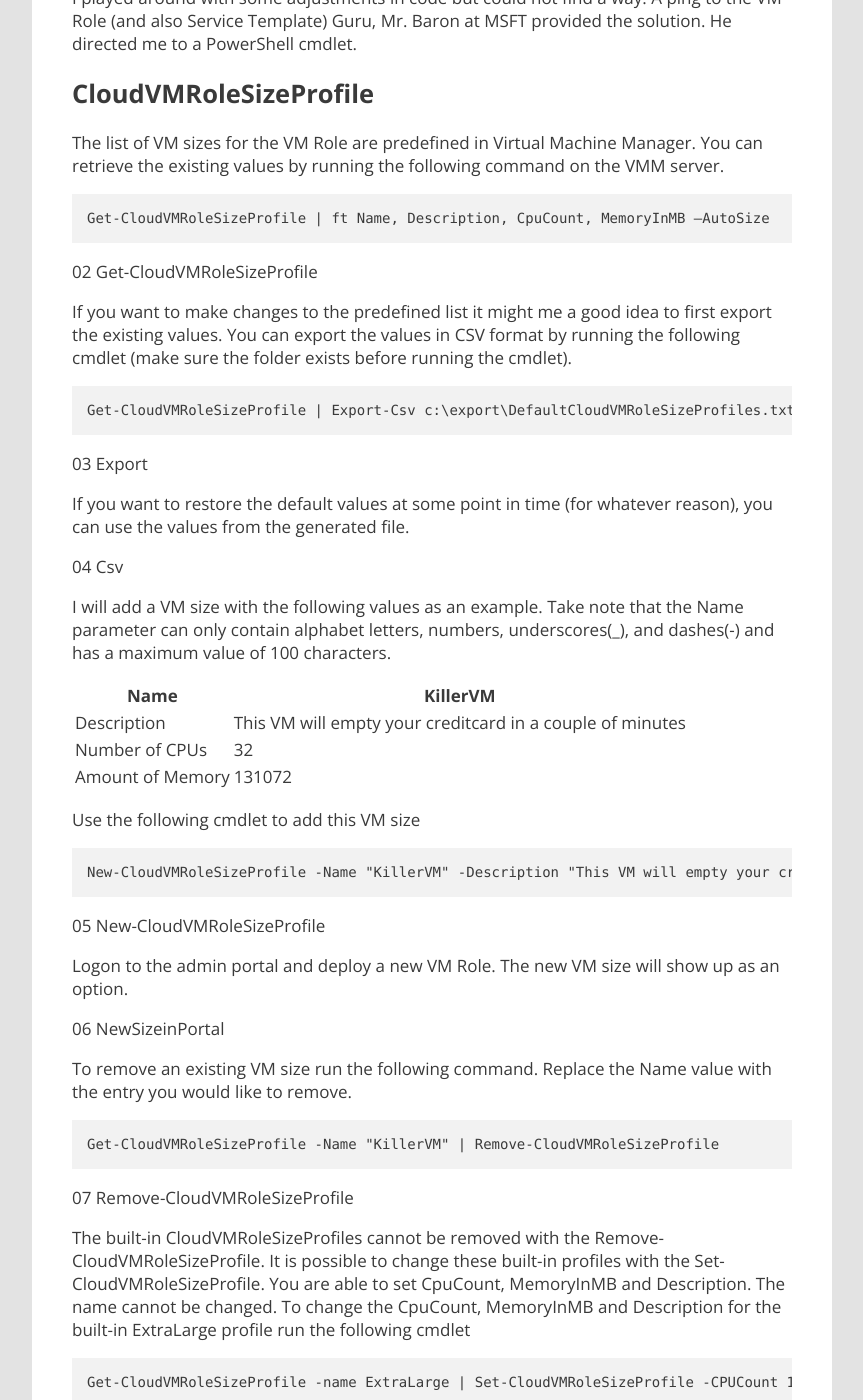
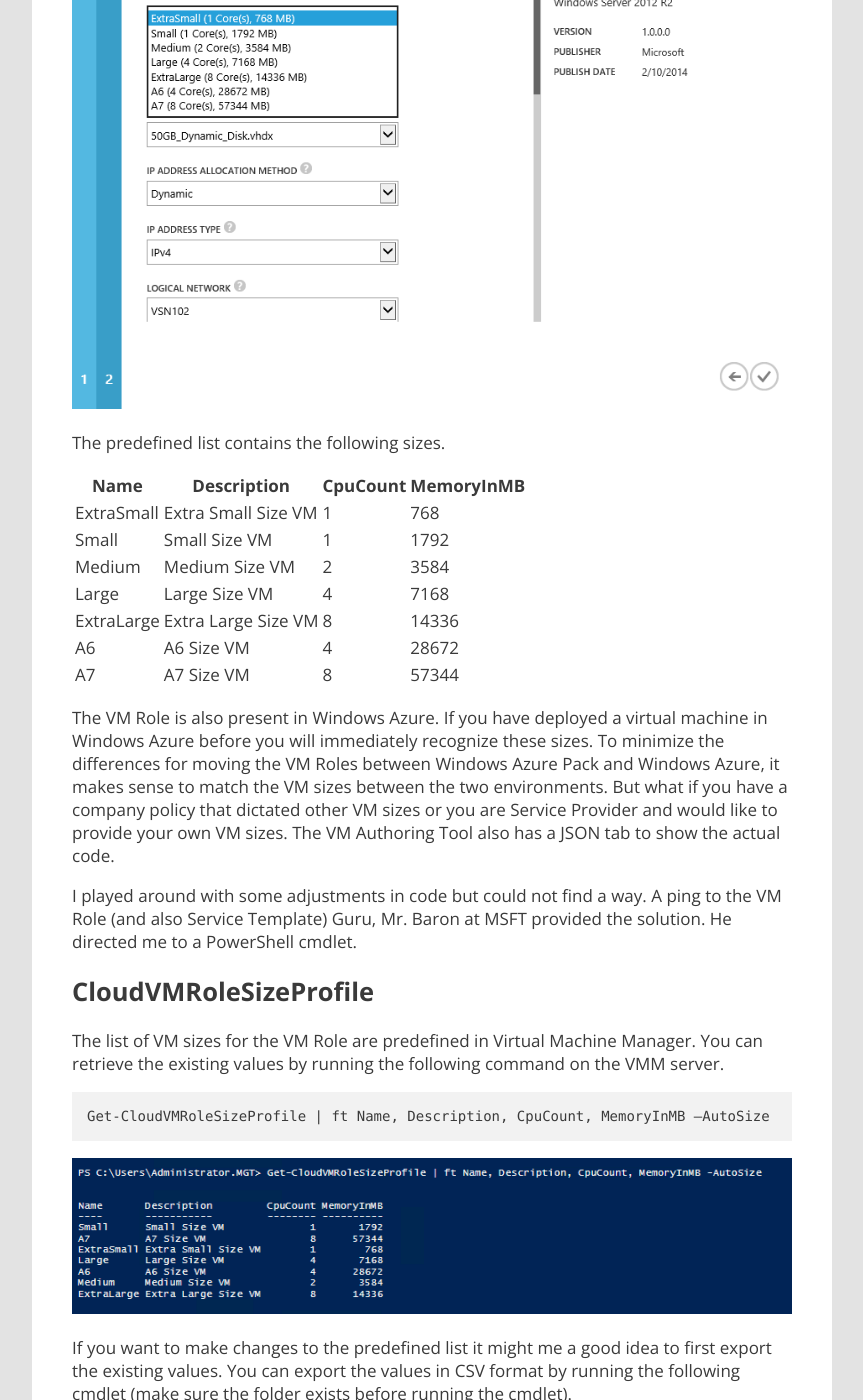
Before and after one commit to marcvaneijk/marcvaneijk.old, a Jekyll site: the page built from _posts/2014-03-09-vmrolesize.md, in a window 1280 px wide and 1400 px high, scrolled down 1676 px. Shown: the whole window, without its empty margins (58-921 px from the left). Built offline with Jekyll 4.4.1, drawn with Linux system fonts in a browser that asks for light colours; nearby versions of some CDN libraries; some of the changed text lies outside the part shown.

Commit message:
Update 2014-03-09-vmrolesize.md

````diff
--- a/_posts/2014-03-09-vmrolesize.md
+++ b/_posts/2014-03-09-vmrolesize.md
@@ -7,7 +7,7 @@ tags: CloudVMRoleSizeProfile, Marc van Eijk, Service Template, VM Role, VM templ
 ---
 In Windows Azure Pack you can deploy standalone virtual machines, which are directly mapped to VM Templates in Virtual Machine Manager. The VM Templates are limited to deploy an Operating System, without applications. The VM Template allows you to configure the number of CPUs and the amount of Memory assigned to it. Since the standalone Virtual Machine in Windows Azure Pack is a direct mapping to the VM Template in Virtual Machine Manager, a virtual machine that is deployed by a tenant will be configured according to the size you specified in the VM template. If you would like to give a tenant the possibility to change the number of CPUs and amount of Memory assigned to virtual machine you can define hardware profiles in Virtual Machine Manager and add them to the plan that the tenant has a subscription on.
 
-00 Standalone Virtual Machine
+<img src="/images/2014-03-09/00-Standalone-Virtual-Machine.png" width="720">
 
 Virtual Machine Manager also provides Service Templates. Service Templates use VM Templates as building blocks and add a lot of functionality on top of them. Scale-up, Scale-out, application integration, relation to deployed instances and versioning, just to name a few.
 
@@ -17,7 +17,7 @@ The VM Role consists of two parts. The Resource Definition is imported in to Win
 
 When you deploy your first VM Role, you will notice that the available sizes for the virtual machine are populated automatically.
 
-Untitled
+<img src="/images/2014-03-09/Untitled.png" width="720">
 
 The predefined list contains the following sizes.
 
@@ -43,7 +43,7 @@ The list of VM sizes for the VM Role are predefined in Virtual Machine Manager.
 Get-CloudVMRoleSizeProfile | ft Name, Description, CpuCount, MemoryInMB –AutoSize
 ```
 
-02 Get-CloudVMRoleSizeProfile
+<img src="/images/2014-03-09/02-Get-CloudVMRoleSizeProfile.png" width="720">
 
 If you want to make changes to the predefined list it might me a good idea to first export the existing values. You can export the values in CSV format by running the following cmdlet (make sure the folder exists before running the cmdlet).
 
@@ -51,11 +51,11 @@ If you want to make changes to the predefined list it might me a good idea to fi
 Get-CloudVMRoleSizeProfile | Export-Csv c:\export\DefaultCloudVMRoleSizeProfiles.txt
 ```
 
-03 Export
+<img src="/images/2014-03-09/03-Export.png" width="720">
 
 If you want to restore the default values at some point in time (for whatever reason), you can use the values from the generated file.
 
-04 Csv
+<img src="/images/2014-03-09/04-Csv.png" width="720">
 
 I will add a VM size with the following values as an example. Take note that the Name parameter can only contain alphabet letters, numbers, underscores(_), and dashes(-) and has a maximum value of 100 characters.
 
@@ -71,11 +71,11 @@ Use the following cmdlet to add this VM size
 New-CloudVMRoleSizeProfile -Name "KillerVM" -Description "This VM will empty your creditcard in a couple of minutes" -CPUCount 32 -MemoryMB 131072
 ```
 
-05 New-CloudVMRoleSizeProfile
+<img src="/images/2014-03-09/05-New-CloudVMRoleSizeProfile.png" width="720">
 
 Logon to the admin portal and deploy a new VM Role. The new VM size will show up as an option.
 
-06 NewSizeinPortal
+<img src="/images/2014-03-09/06-NewSizeinPortal.png" width="720">
 
 To remove an existing VM size run the following command. Replace the Name value with the entry you would like to remove.
 
@@ -83,7 +83,7 @@ To remove an existing VM size run the following command. Replace the Name value
 Get-CloudVMRoleSizeProfile -Name "KillerVM" | Remove-CloudVMRoleSizeProfile
 ```
 
-07 Remove-CloudVMRoleSizeProfile
+<img src="/images/2014-03-09/07-Remove-CloudVMRoleSizeProfile.png" width="720">
 
 The built-in CloudVMRoleSizeProfiles cannot be removed with the Remove-CloudVMRoleSizeProfile. It is possible to change these built-in profiles with the Set-CloudVMRoleSizeProfile. You are able to set CpuCount, MemoryInMB and Description. The name cannot be changed. To change the CpuCount, MemoryInMB and Description for the built-in ExtraLarge profile run the following cmdlet
 
````
